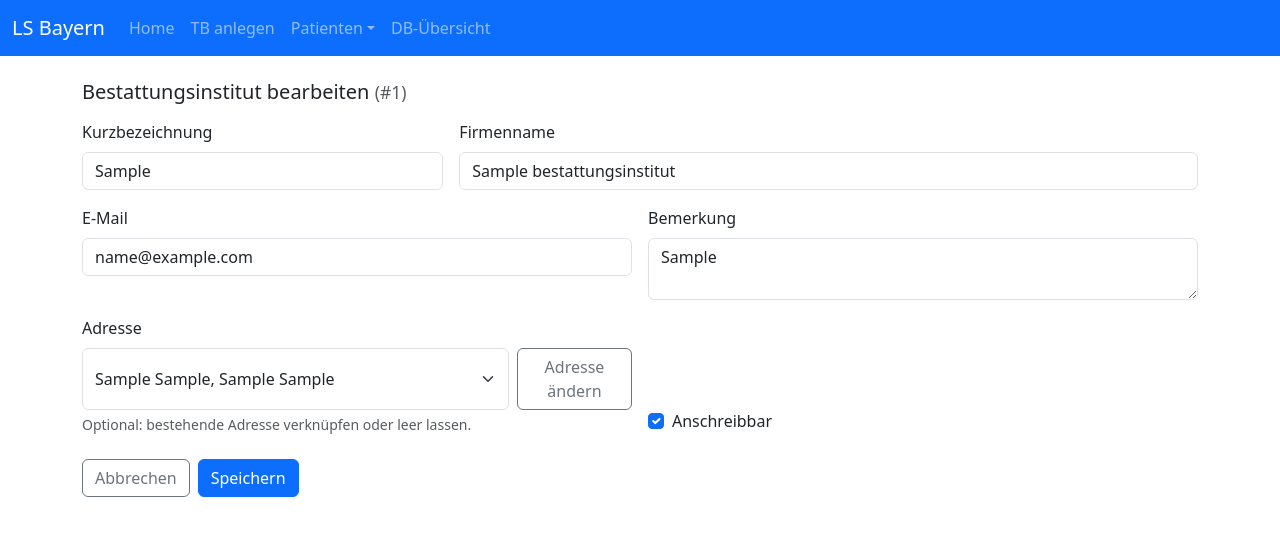
After one commit to ngin10011/lsb_app, a Flask app: page /institute/1/edit in a window 1280 px wide. The commit adds this page. Shown: the top 536 px of the page. Run offline with Flask 3, Linux system fonts and the light colour scheme; tables that the repository leaves empty hold one stand-in row (values such as "Sample post").

Commit message:
bestattungsinstitut detailseite erstellt und bearbeitbar gemacht

```diff
--- a/lsb_app/__init__.py
+++ b/lsb_app/__init__.py
@@ -41,6 +41,9 @@ def create_app():
     from lsb_app.blueprints.auftraege import bp as auftraege_bp
     app.register_blueprint(auftraege_bp, url_prefix="/auftraege")
 
+    from lsb_app.blueprints.institute import bp as institute_bp
+    app.register_blueprint(institute_bp, url_prefix="/institute")
+
 
 
 
--- /dev/null
+++ b/lsb_app/blueprints/institute/routes.py
@@ -0,0 +1,41 @@
+from flask import render_template, request, redirect, url_for, flash, abort
+from lsb_app.blueprints.institute import bp
+from lsb_app.extensions import db
+from lsb_app.models.institut import Bestattungsinstitut
+from lsb_app.models.adresse import Adresse
+from lsb_app.forms import InstitutForm
+
+@bp.route("/<int:iid>/edit", methods=["GET", "POST"])
+def edit(iid: int):
+    inst = db.session.get(Bestattungsinstitut, iid)
+    if not inst:
+        abort(404)
+
+    form = InstitutForm(obj=inst)
+
+    # Adressauswahl
+    adressen = Adresse.query.order_by(
+        Adresse.strasse.asc(), Adresse.hausnummer.asc(), Adresse.ort.asc()
+    ).all()
+    form.adresse_id.choices = [(0, "— keine Adresse —")] + [(a.id, str(a)) for a in adressen]
+    form.adresse_id.data = inst.adresse_id or 0
+
+    if form.validate_on_submit():
+        inst.kurzbezeichnung = form.kurzbezeichnung.data
+        inst.firmenname = form.firmenname.data
+        inst.email = form.email.data
+        inst.bemerkung = form.bemerkung.data
+        inst.anschreibbar = bool(form.anschreibbar.data)
+
+        sel = form.adresse_id.data or 0
+        inst.adresse = db.session.get(Adresse, sel) if sel > 0 else None
+
+        try:
+            db.session.commit()
+            flash("Bestattungsinstitut gespeichert.", "success")
+            return redirect(request.args.get("next") or url_for("patients.overview"))
+        except Exception as e:
+            db.session.rollback()
+            flash(f"Fehler beim Speichern: {e}", "danger")
+
+    return render_template("institute/edit.html", form=form, institut=inst)
--- a/lsb_app/forms/__init__.py
+++ b/lsb_app/forms/__init__.py
@@ -3,5 +3,7 @@ from .patient import PatientForm
 from .tb import TBPatientForm
 from .address import AddressForm
 from .auftrag import AuftragForm
+from .institut import InstitutForm
 
-__all__ = ["PatientForm", "TBPatientForm", "AddressForm", "AuftragForm"]
+__all__ = ["PatientForm", "TBPatientForm", "AddressForm", "AuftragForm",
+           "InstitutForm"]
--- /dev/null
+++ b/lsb_app/forms/institut.py
@@ -0,0 +1,31 @@
+from flask_wtf import FlaskForm
+from wtforms import StringField, TextAreaField, BooleanField, SubmitField, SelectField
+from wtforms.validators import DataRequired, Length, Optional, Email
+
+def strip_or_none(v):
+    return v.strip() if isinstance(v, str) and v.strip() != "" else None
+
+class InstitutForm(FlaskForm):
+    kurzbezeichnung = StringField(
+        "Kurzbezeichnung",
+        validators=[DataRequired(), Length(max=120)],
+        filters=[strip_or_none],
+    )
+    firmenname = StringField(
+        "Firmenname",
+        validators=[DataRequired(), Length(max=200)],
+        filters=[strip_or_none],
+    )
+    email = StringField(
+        "E-Mail",
+        validators=[Optional(), Email(), Length(max=200)],
+        filters=[strip_or_none],
+    )
+    bemerkung = TextAreaField(
+        "Bemerkung",
+        validators=[Optional(), Length(max=2000)],
+        filters=[strip_or_none],
+    )
+    anschreibbar = BooleanField("Anschreibbar")
+    adresse_id = SelectField("Adresse", coerce=int)
+    submit = SubmitField("Speichern")
--- /dev/null
+++ b/lsb_app/templates/institute/edit.html
@@ -0,0 +1,64 @@
+{% extends "base.html" %}
+{% block title %}Bestattungsinstitut bearbeiten{% endblock %}
+
+{% block body %}
+<h1 class="h5 mb-3">
+  Bestattungsinstitut bearbeiten
+  <small class="text-muted">(#{{ institut.id }})</small>
+</h1>
+
+<form method="post" novalidate>
+  {{ form.csrf_token }}
+
+  <div class="row g-3">
+    <div class="col-md-4">
+      {{ form.kurzbezeichnung.label(class="form-label") }}
+      {{ form.kurzbezeichnung(class="form-control") }}
+      {% for e in form.kurzbezeichnung.errors %}<div class="text-danger small">{{ e }}</div>{% endfor %}
+    </div>
+    <div class="col-md-8">
+      {{ form.firmenname.label(class="form-label") }}
+      {{ form.firmenname(class="form-control") }}
+      {% for e in form.firmenname.errors %}<div class="text-danger small">{{ e }}</div>{% endfor %}
+    </div>
+
+    <div class="col-md-6">
+      {{ form.email.label(class="form-label") }}
+      {{ form.email(class="form-control") }}
+      {% for e in form.email.errors %}<div class="text-danger small">{{ e }}</div>{% endfor %}
+    </div>
+    <div class="col-md-6">
+      {{ form.bemerkung.label(class="form-label") }}
+      {{ form.bemerkung(class="form-control") }}
+      {% for e in form.bemerkung.errors %}<div class="text-danger small">{{ e }}</div>{% endfor %}
+    </div>
+
+    <div class="col-md-6">
+      {{ form.adresse_id.label(class="form-label") }}
+      <div class="d-flex gap-2">
+        {{ form.adresse_id(class="form-select") }}
+        {% if institut.adresse %}
+          <a class="btn btn-outline-secondary"
+             href="{{ url_for('addresses.edit', aid=institut.adresse.id, next=request.full_path) }}">
+            Adresse ändern
+          </a>
+        {% endif %}
+      </div>
+      {% for e in form.adresse_id.errors %}<div class="text-danger small">{{ e }}</div>{% endfor %}
+      <div class="form-text">Optional: bestehende Adresse verknüpfen oder leer lassen.</div>
+    </div>
+
+    <div class="col-md-6 d-flex align-items-end">
+      <div class="form-check mt-2">
+        {{ form.anschreibbar(class="form-check-input", id="anschreibbarCheck") }}
+        <label class="form-check-label" for="anschreibbarCheck">Anschreibbar</label>
+      </div>
+    </div>
+  </div>
+
+  <div class="mt-4 d-flex gap-2">
+    <a href="{{ request.args.get('next') or url_for('patients.overview') }}" class="btn btn-outline-secondary">Abbrechen</a>
+    {{ form.submit(class="btn btn-primary") }}
+  </div>
+</form>
+{% endblock %}
```
Also changed, not shown: lsb_app/blueprints/institute/__init__.py (added, +10 -0 lines), lsb_app/templates/patients/detail.html (+9 -1 lines).
